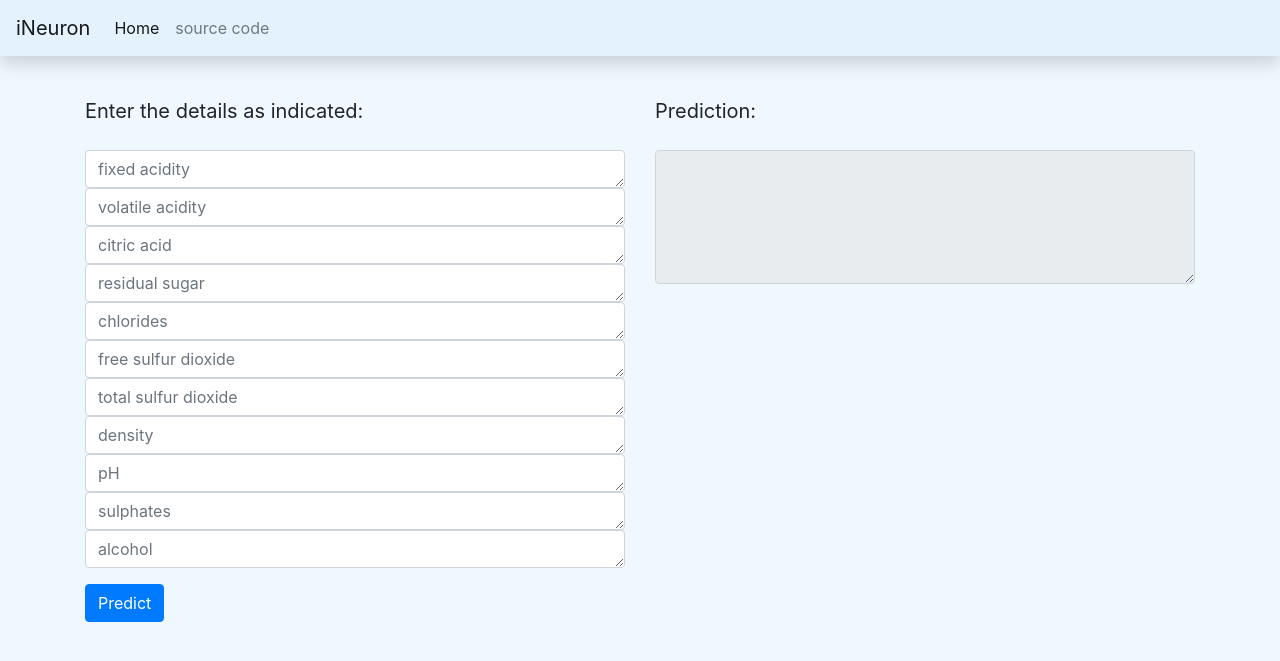
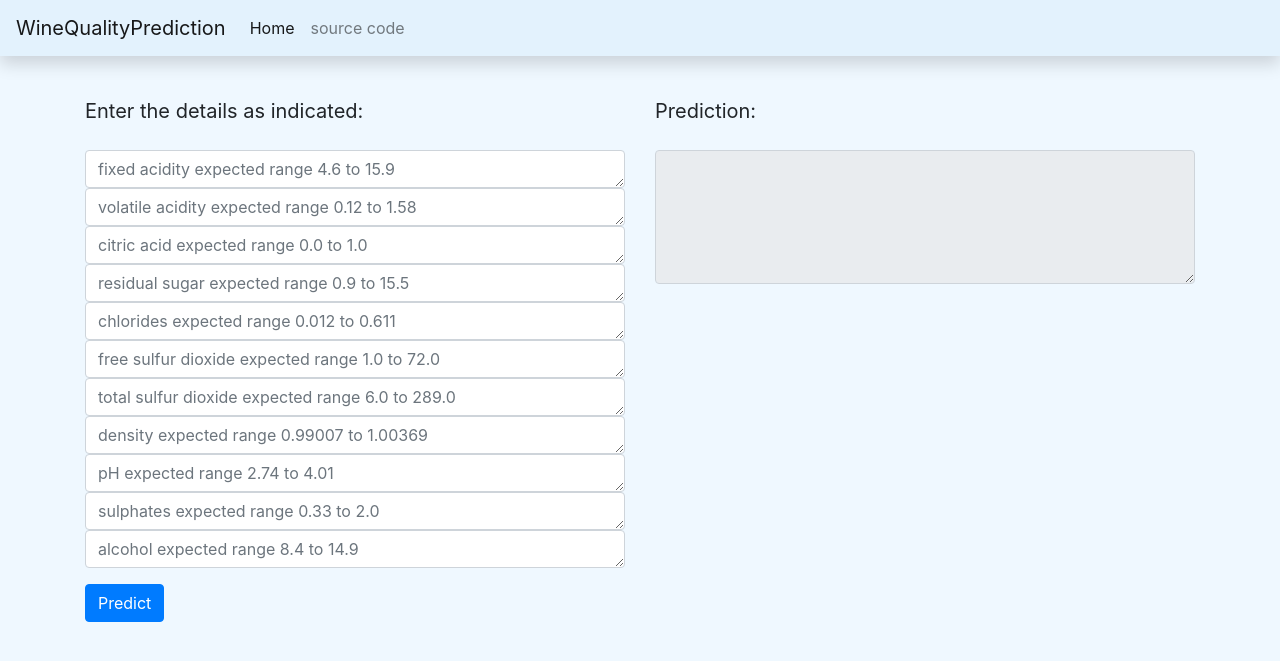
Before and after one commit to Ashit-cloud/Win_quality, a Flask app: page / in a window 1280 px wide. Shown: the top 661 px of the page. Run offline with Flask 2, Linux system fonts and the light colour scheme; some libraries are stand-ins or nearby versions.

Commit message:
updated templates

```diff
--- a/webapp/templates/index.html
+++ b/webapp/templates/index.html
@@ -15,7 +15,7 @@ WineQuality
 <!-- nav bar -->
 
 <nav class="navbar navbar-expand-lg navbar-light shadow fixed-top" style="background-color: #e3f2fd;">
-    <a class="navbar-brand" href="/">iNeuron</a>
+    <a class="navbar-brand" href="/">WineQualityPrediction</a>
     <button class="navbar-toggler" type="button" data-toggle="collapse" data-target="#navbarNav"
         aria-controls="navbarNav" aria-expanded="false" aria-label="Toggle navigation">
         <span class="navbar-toggler-icon"></span>
@@ -51,22 +51,27 @@ WineQuality
                                 </blockquote>
                             </label>
                             <textarea class="form-control" name="fixed_acidity" rows="1"
-                                placeholder="fixed acidity"></textarea>
+                                placeholder="fixed acidity expected range 4.6 to 15.9"></textarea>
                             <textarea class="form-control" name="volatile_acidity" rows="1"
-                                placeholder="volatile acidity"></textarea>
+                                placeholder="volatile acidity expected range 0.12 to 1.58"></textarea>
                             <textarea class="form-control" name="citric_acid" rows="1"
-                                placeholder="citric acid"></textarea>
+                                placeholder="citric acid expected range 0.0 to 1.0"></textarea>
                             <textarea class="form-control" name="residual_sugar" rows="1"
-                                placeholder="residual sugar"></textarea>
-                            <textarea class="form-control" name="chlorides" rows="1" placeholder="chlorides"></textarea>
+                                placeholder="residual sugar expected range 0.9 to 15.5"></textarea>
+                            <textarea class="form-control" name="chlorides" rows="1"
+                                placeholder="chlorides expected range 0.012 to 0.611"></textarea>
                             <textarea class="form-control" name="free_sulfur_dioxide" rows="1"
-                                placeholder="free sulfur dioxide"></textarea>
+                                placeholder="free sulfur dioxide expected range 1.0 to 72.0"></textarea>
                             <textarea class="form-control" name="total_sulfur_dioxide" rows="1"
-                                placeholder="total sulfur dioxide"></textarea>
-                            <textarea class="form-control" name="density" rows="1" placeholder="density"></textarea>
-                            <textarea class="form-control" name="pH" rows="1" placeholder="pH"></textarea>
-                            <textarea class="form-control" name="sulphates" rows="1" placeholder="sulphates"></textarea>
-                            <textarea class="form-control" name="alcohol" rows="1" placeholder="alcohol"></textarea>
+                                placeholder="total sulfur dioxide expected range 6.0 to 289.0"></textarea>
+                            <textarea class="form-control" name="density" rows="1"
+                                placeholder="density expected range 0.99007 to 1.00369"></textarea>
+                            <textarea class="form-control" name="pH" rows="1"
+                                placeholder="pH expected range 2.74 to 4.01"></textarea>
+                            <textarea class="form-control" name="sulphates" rows="1"
+                                placeholder="sulphates expected range 0.33 to 2.0"></textarea>
+                            <textarea class="form-control" name="alcohol" rows="1"
+                                placeholder="alcohol expected range 8.4 to 14.9"></textarea>
 
                         </div>
 
```
